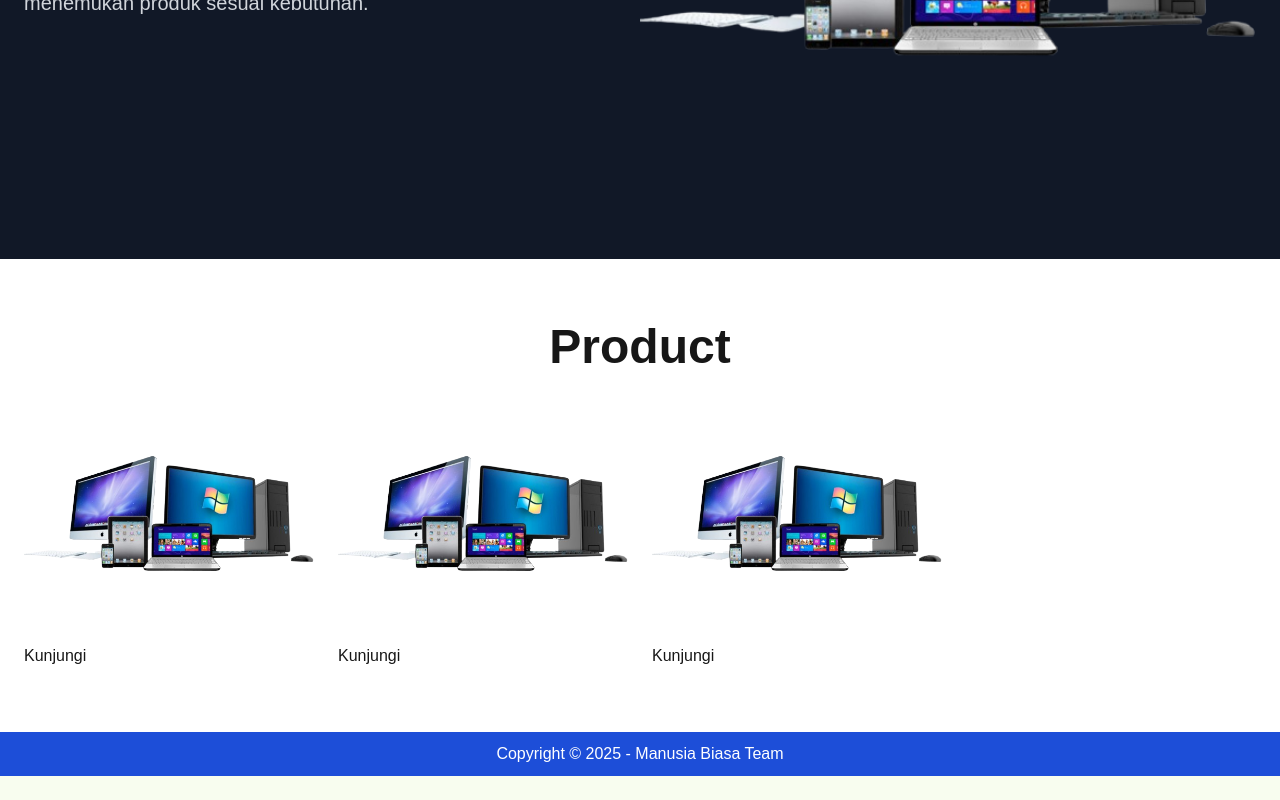
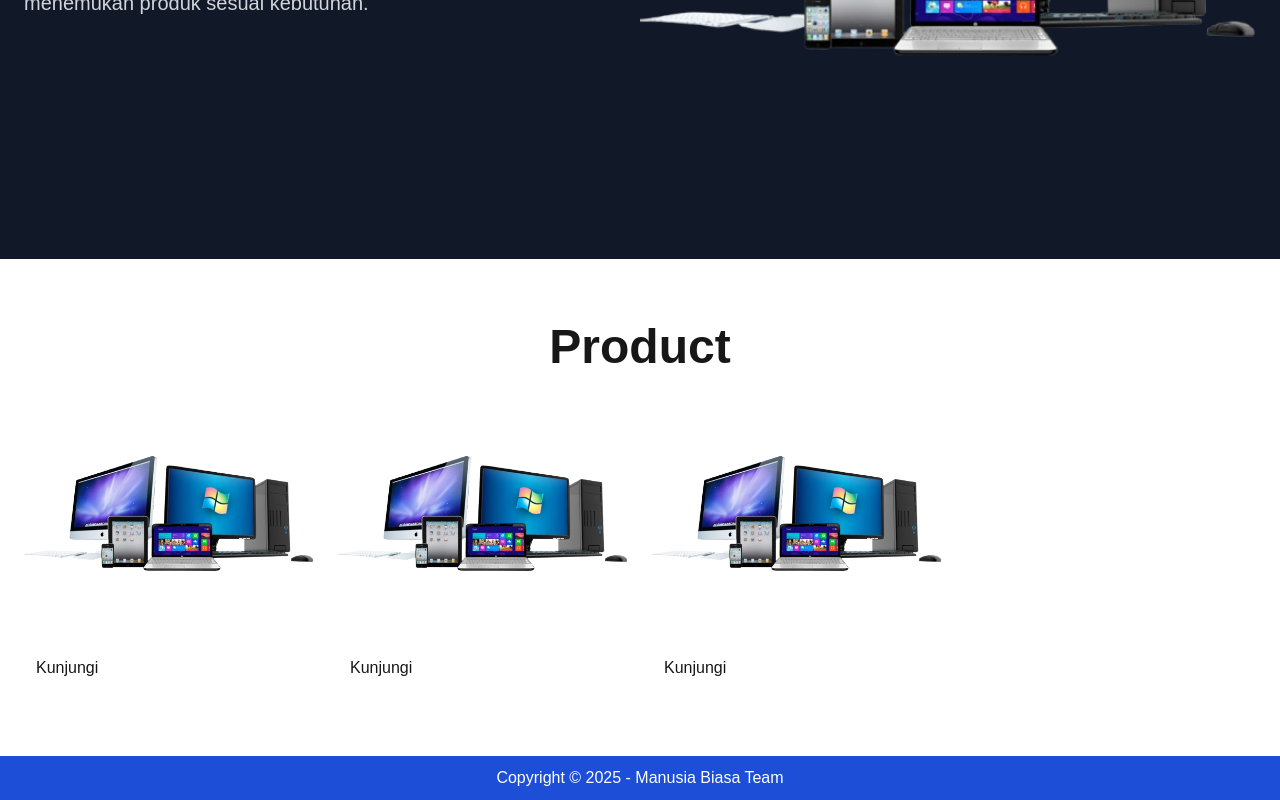
Before and after one commit to Deoca27/manusia-biasa, a Next.js app: page / in a window 1280 px wide. Shown: the part 436-1236 px from the top of the page. Before the commit the page ends 1212 px from the top, so only its background shows below. Built offline with nearby package versions, Linux system fonts and the light colour scheme; no server answers; the database is empty.

Commit message:
deo: menambah padding

```diff
--- a/app/page.tsx
+++ b/app/page.tsx
@@ -69,7 +69,7 @@ export default function RootPage() {
                   priority
                 />
               </div>
-              <div>
+              <div className="p-3">
                 {/* nama barang */}
                 <h2>{data.nama_barang}</h2>
                 {/* deskripsi */}
```
